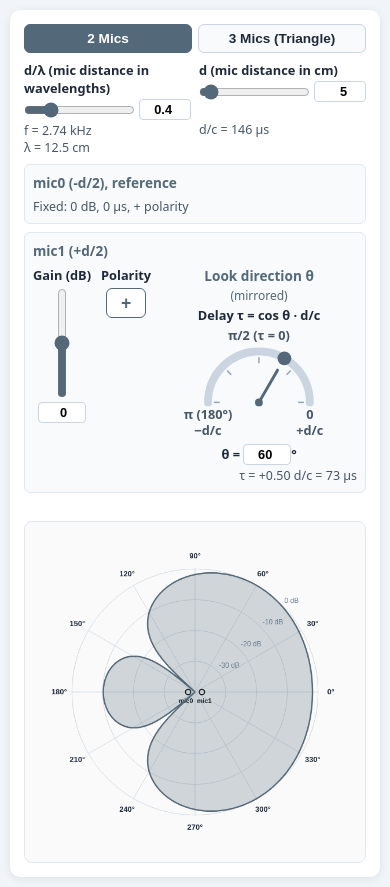
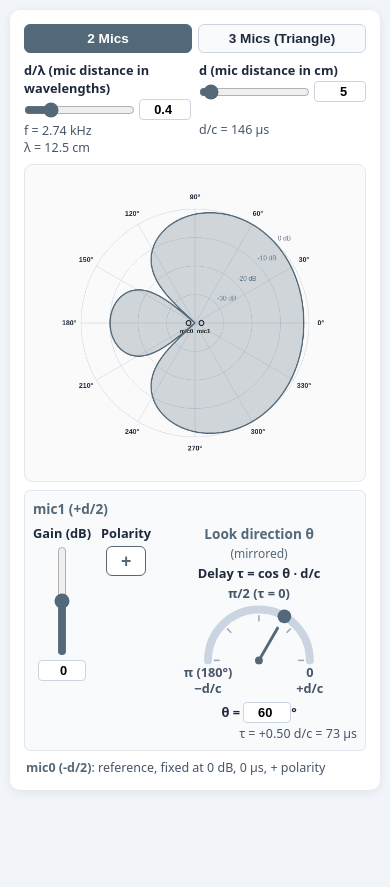
Before and after one commit to PhaseResponse/mic-array, a plain HTML site: page index.html in a window 390 px wide. After the commit the page ends 844 px from the top, so only its background shows below. Drawn offline with Linux system fonts and the light colour scheme.

Commit message:
pin plot on mobile

```diff
--- a/index.html
+++ b/index.html
@@ -7,8 +7,15 @@
   <style>
     * { box-sizing: border-box; }
     body { font-family: system-ui, sans-serif; background: #f1f5f9; color: #1e293b; margin: 0; padding: 10px; display: flex; justify-content: center; }
-    .container { display: flex; flex-wrap: wrap; gap: 28px; max-width: 960px; width: 100%; background: #fff; padding: 14px; border-radius: 10px; box-shadow: 0 2px 10px rgba(0,0,0,0.08); }
-    .controls { flex: 1; min-width: min(280px, 100%); display: flex; flex-direction: column; gap: 8px; }
+    .container { display: grid; grid-template-columns: minmax(0, 1fr) minmax(0, 1.4fr); grid-template-areas: "top plot" "mics plot"; grid-template-rows: auto 1fr; column-gap: 28px; row-gap: 8px; max-width: 960px; width: 100%; background: #fff; padding: 14px; border-radius: 10px; box-shadow: 0 2px 10px rgba(0,0,0,0.08); align-items: start; }
+    .top { grid-area: top; display: flex; flex-direction: column; gap: 8px; }
+    .mics { grid-area: mics; display: flex; flex-direction: column; gap: 8px; }
+    .ref-line { padding: 0 2px; }
+    @media (max-width: 700px) {
+      .container { grid-template-columns: minmax(0, 1fr); grid-template-areas: "top" "plot" "mics"; grid-template-rows: auto; }
+      .plot-box { position: sticky; top: 0; z-index: 2; background: #fff; }
+      .plot-box canvas { max-width: min(300px, 100%); }
+    }
     .mode-bar { display: grid; grid-template-columns: 1fr 1fr; gap: 6px; }
     .mode-btn { padding: 6px; border: 1px solid #cbd5e1; background: #f8fafc; color: #1e293b; border-radius: 6px; font-weight: 600; font-size: 0.85rem; cursor: pointer; }
     .mode-btn.active { background: #536878; color: #fff; border-color: #536878; }
@@ -20,6 +27,7 @@
     .readout { font-size: 0.78rem; color: #475569; font-weight: 500; }
     .card { background: #f8fafc; border: 1px solid #e2e8f0; border-radius: 6px; padding: 8px; display: flex; flex-direction: column; gap: 6px; }
     .card h3 { margin: 0; font-size: 0.85rem; color: #536878; }
+    .ref b { color: #536878; }
     .ref { font-size: 0.78rem; color: #475569; }
     .mic-body { display: grid; grid-template-columns: auto auto minmax(0, 1fr); column-gap: 10px; row-gap: 2px; }
     .gain-col { grid-row: span 2; }
@@ -38,13 +46,13 @@
     .look-lbl { color: #536878; font-size: 0.85rem; text-align: center; }
     .mirror-lbl { font-size: 0.75rem; font-weight: 500; }
     #look2 { display: none; }
-    .plot-box { flex: 1.4; min-width: min(280px, 100%); display: flex; align-items: center; justify-content: center; background: #fafafa; border: 1px solid #e2e8f0; border-radius: 8px; padding: 8px; }
+    .plot-box { grid-area: plot; display: flex; align-items: center; justify-content: center; background: #fafafa; border: 1px solid #e2e8f0; border-radius: 8px; padding: 8px; }
     canvas { width: 100%; max-width: 440px; height: auto; aspect-ratio: 1 / 1; }
   </style>
 </head>
 <body>
 <div class="container">
-  <div class="controls">
+  <div class="top">
     <div class="mode-bar">
       <button id="btn2" class="mode-btn active" onclick="setMode(2)">2 Mics</button>
       <button id="btn3" class="mode-btn" onclick="setMode(3)">3 Mics (Triangle)</button>
@@ -53,10 +61,9 @@
       <div class="group"><label for="dlNum">d/&lambda; (mic distance in wavelengths)</label><div class="row"><input type="range" id="dlSld" min="0.01" max="2" step="0.01" value="0.4"><input type="number" id="dlNum" min="0.01" max="5" step="0.01" value="0.4"></div><span class="readout" id="fOut"></span></div>
       <div class="group"><label for="dNum">d (mic distance in cm)</label><div class="row"><input type="range" id="dSld" min="1" max="100" step="0.5" value="5"><input type="number" id="dNum" min="0.1" max="200" step="0.5" value="5"></div><span class="readout" id="dcOut"></span></div>
     </div>
-    <div class="card">
-      <h3 id="lbl0">mic0 (-d/2), reference</h3>
-      <div class="ref">Fixed: 0 dB, 0 &mu;s, + polarity</div>
-    </div>
+  </div>
+  <div class="plot-box"><canvas id="polar" width="560" height="560"></canvas></div>
+  <div class="mics">
     <div class="card">
       <h3 id="lbl1">mic1 (+d/2)</h3>
       <div class="mic-body">
@@ -85,8 +92,8 @@
         <span class="readout tau-line" id="t2Out"></span>
       </div>
     </div>
+    <div class="ref ref-line"><b id="lbl0">mic0 (-d/2)</b>: reference, fixed at 0 dB, 0 &mu;s, + polarity</div>
   </div>
-  <div class="plot-box"><canvas id="polar" width="560" height="560"></canvas></div>
 </div>
 <script>
   const c = 343.0, cvs = document.getElementById('polar'), ctx = cvs.getContext('2d');
@@ -118,7 +125,7 @@
     document.getElementById('btn3').classList.toggle('active', m === 3);
     document.getElementById('card2').style.display = m === 3 ? 'flex' : 'none';
     document.getElementById('look1').style.display = m === 2 ? 'block' : 'none';
-    document.getElementById('lbl0').textContent = m === 2 ? 'mic0 (-d/2), reference' : 'mic0 (0°), reference';
+    document.getElementById('lbl0').textContent = m === 2 ? 'mic0 (-d/2)' : 'mic0 (0°)';
     document.getElementById('lbl1').textContent = m === 2 ? 'mic1 (+d/2)' : 'mic1 (120°)';
     draw();
   }
```
